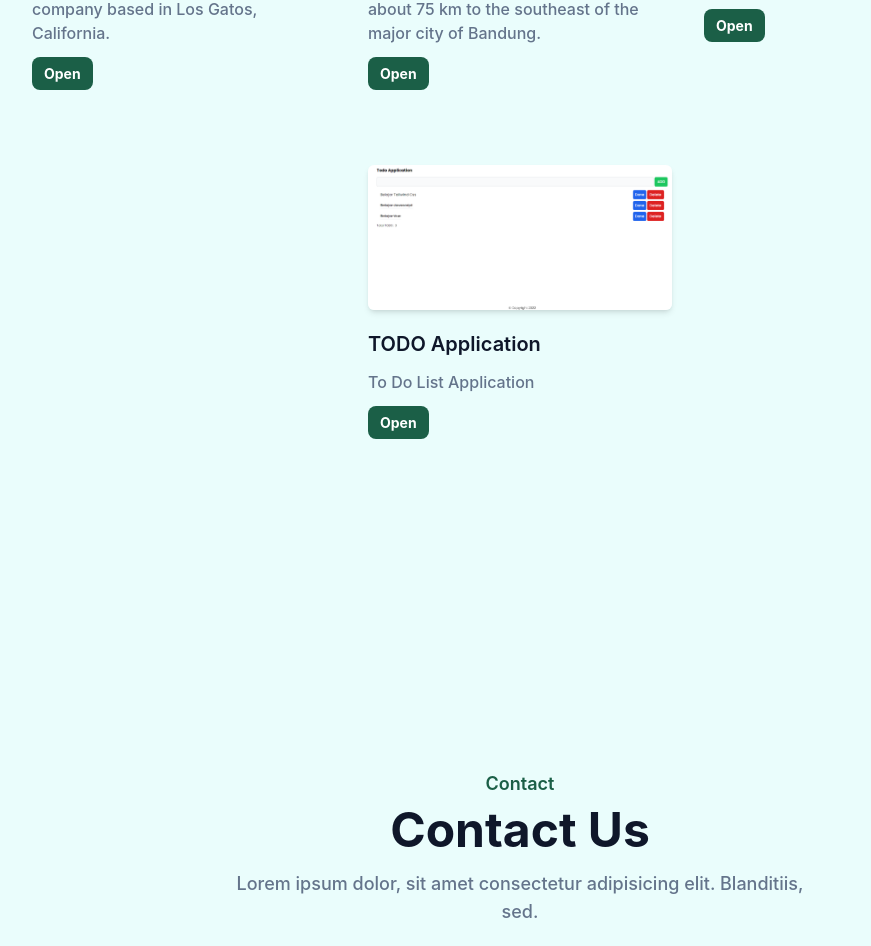
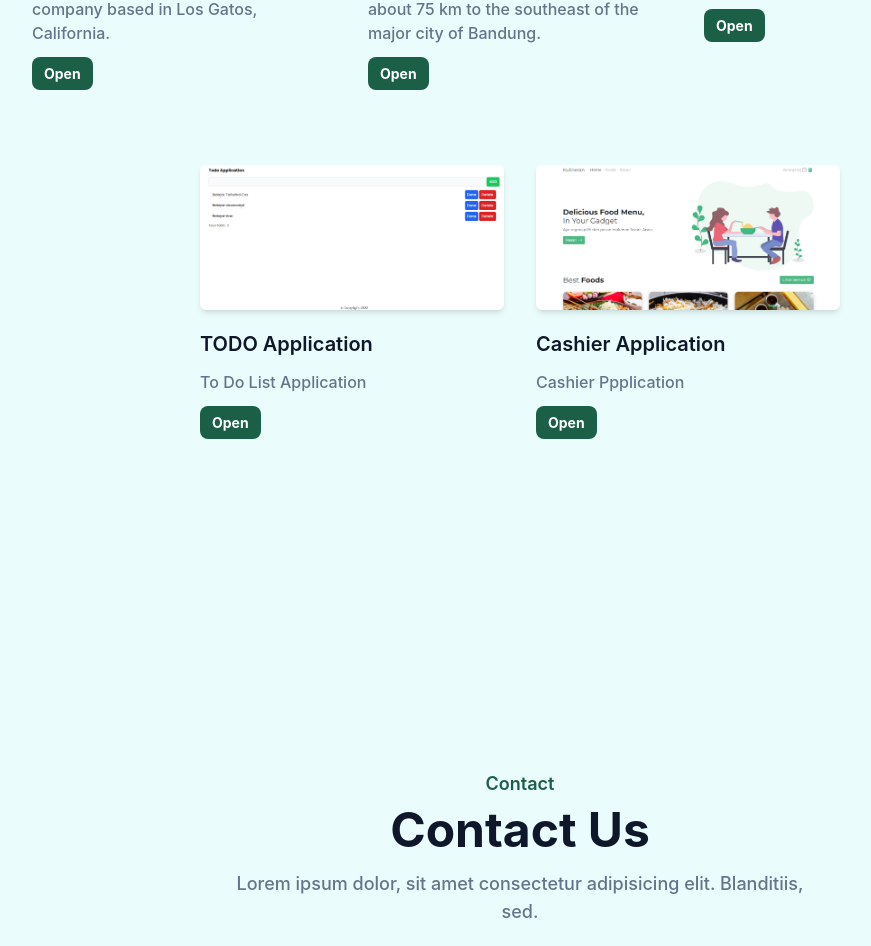
Before and after one commit to donimhmmdf/personal-landing-page, a Vue app: page / in a window 1280 px wide. Shown: the part 1788-2734 px from the top of the page, without its empty margins (120-991 px from the left). Built offline with nearby package versions, Linux system fonts and the light colour scheme.

Commit message:
add portofolio

```diff
--- a/src/components/Portfolio.vue
+++ b/src/components/Portfolio.vue
@@ -82,6 +82,13 @@ export default {
           img: "todo.png",
           url: "https://todolist-app-vue.netlify.app/",
         },
+        {
+          id: 5,
+          name: "Cashier Application",
+          description: "Cashier Ppplication",
+          img: "kasir.png",
+          url: "https://kulineran-vue.netlify.app/",
+        },
       ],
     };
   },
```
Also changed, not shown: src/assets/img/kasir.png (added).
